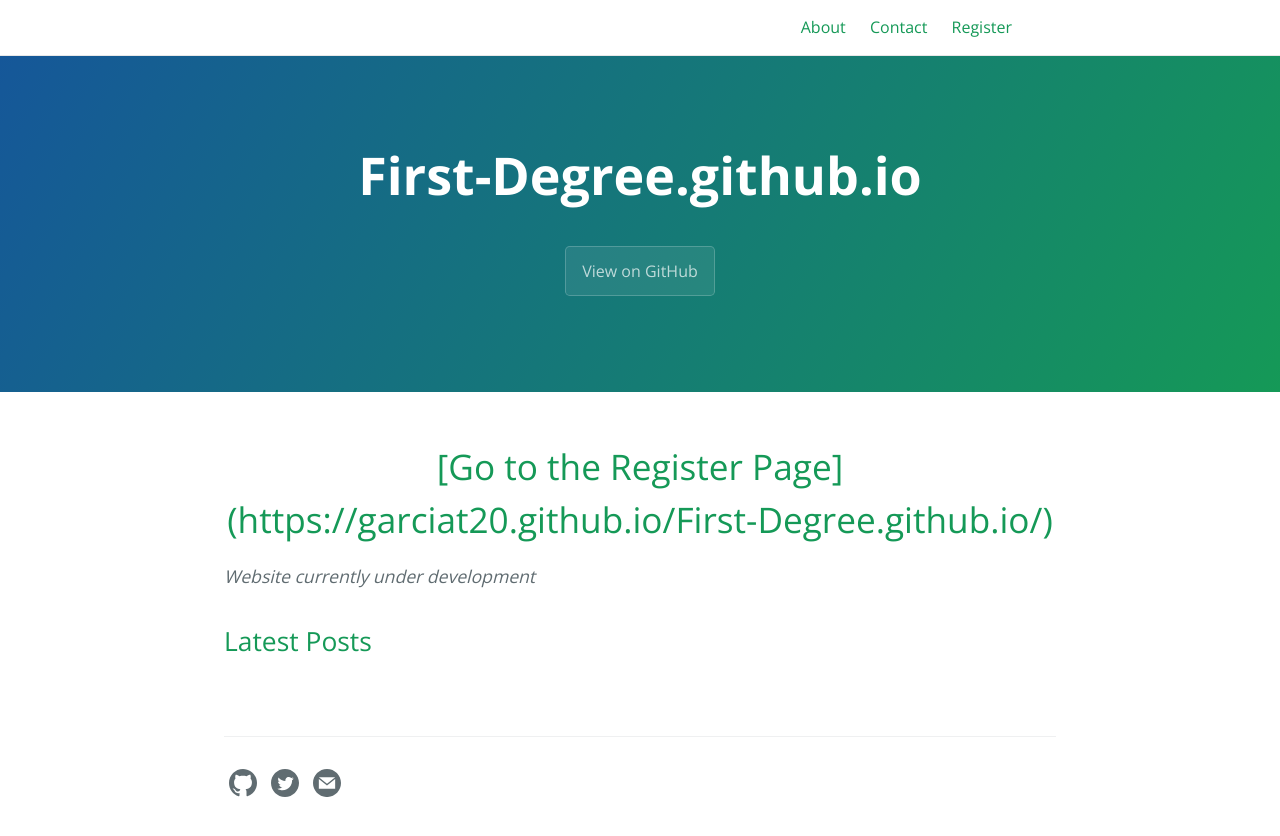
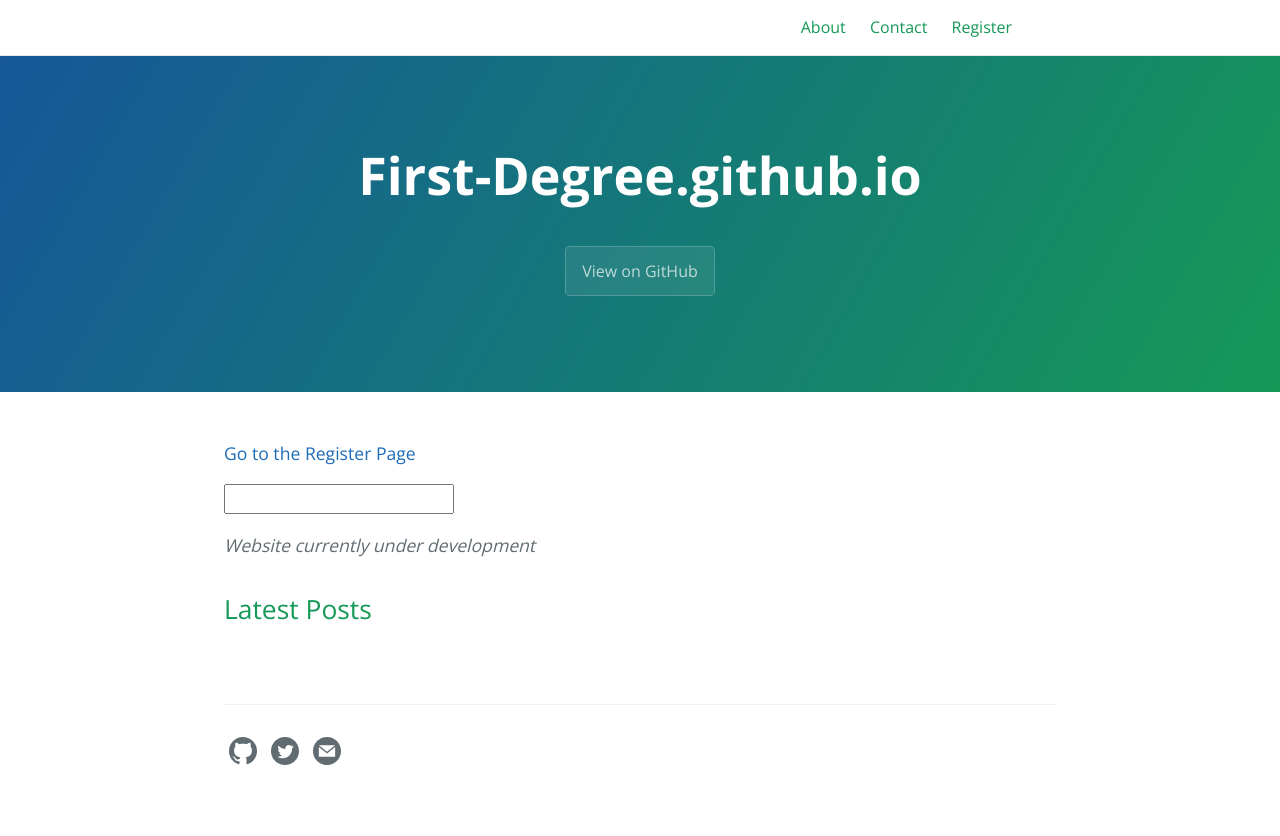
Before and after one commit to garciat20/First-Degree.github.io, a Jekyll site: the page built from index.md, in a window 1280 px wide. Shown: the top 836 px of the page. Built offline with Jekyll 4.4.1, drawn with Linux system fonts in a browser that asks for light colours; the repository's description, which GitHub fills in, is left out.

Commit message:
added and removed some stuff from homepage

```diff
--- a/index.md
+++ b/index.md
@@ -8,6 +8,8 @@
 layout: home
 ---
 
-<h1 style="text-align:center;">[Go to the Register Page]({{ '/' | absolute_url }})</h1>
+[Go to the Register Page]({{ '/' | absolute_url }})
 
-<em style="text-align:center;">Website currently under development</em>
+<input type="https://garciat20.github.io/First-Degree.github.io/Register.html">
+
+<em>Website currently under development</em>
```
